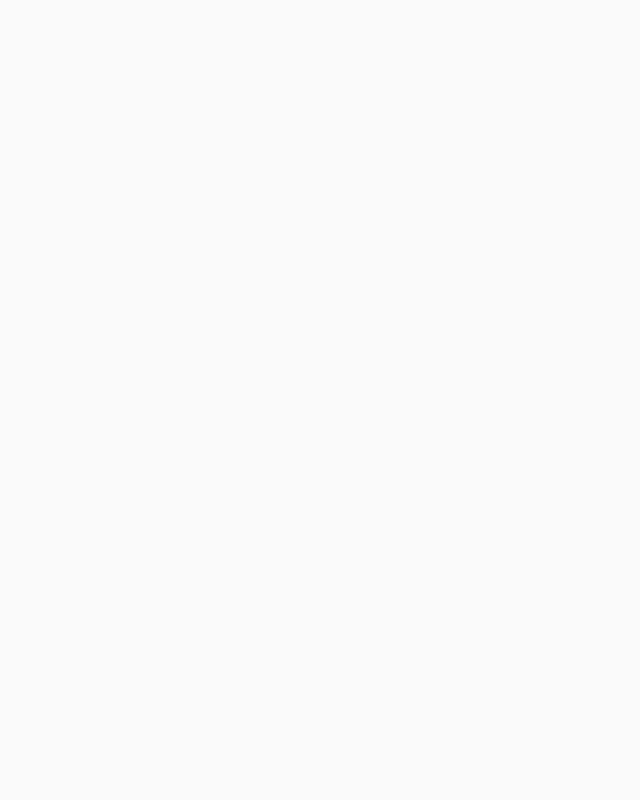
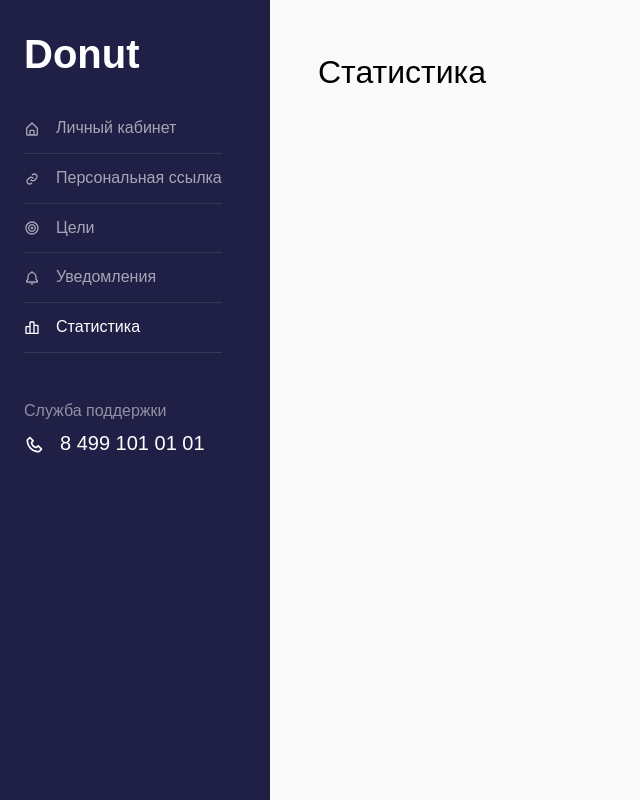
Before and after one commit to lerastromtsova/donut, a React (Create React App) app: page /stats in a window 1280 px wide. Shown: the whole page, without its empty margins (0-640 px from the left). Built offline with nearby package versions, Linux system fonts and the light colour scheme.

Commit message:
Navigation fix

```diff
--- a/src/App.tsx
+++ b/src/App.tsx
@@ -9,8 +9,8 @@ import "./App.css"
 function App() {
   return (
       <Switch>
-          <Route path='/donut/streamer' component={StreamerPage} />
-          <Route path='/donut/donate_to/:nickname' component={DonateToStreamerPage} />
+          <Route exact path='/donate_to/:nickname' component={DonateToStreamerPage} />
+          <Route component={StreamerPage} />
       </Switch>
   );
 }
--- a/src/components/Sidebar.tsx
+++ b/src/components/Sidebar.tsx
@@ -13,20 +13,20 @@ function Sidebar() {
             <div className="p-4">
                 <h1><a href="/" className="logo">Donut</a></h1>
                 <ul className="list-unstyled components mb-5">
-                    <li className={location.pathname === "/donut/streamer/profile" ? "active" : ""}>
-                        <Link to="/donut/streamer/profile"><BiHomeAlt className="mr-3"/>Личный кабинет</Link>
+                    <li className={location.pathname === "/profile" ? "active" : ""}>
+                        <Link to="/profile"><BiHomeAlt className="mr-3"/>Личный кабинет</Link>
                     </li>
-                    <li className={location.pathname === "/donut/streamer/donate" ? "active" : ""}>
-                        <Link to="/donut/streamer/donate"><BiLink className="mr-3"/>Персональная ссылка</Link>
+                    <li className={location.pathname === "/donate" ? "active" : ""}>
+                        <Link to="/donate"><BiLink className="mr-3"/>Персональная ссылка</Link>
                     </li>
-                    <li className={location.pathname === "/donut/streamer/goals" ? "active" : ""}>
-                        <Link to="/donut/streamer/goals"><BiBullseye className="mr-3"/>Цели</Link>
+                    <li className={location.pathname === "/goals" ? "active" : ""}>
+                        <Link to="/goals"><BiBullseye className="mr-3"/>Цели</Link>
                     </li>
-                    <li className={location.pathname === "/donut/streamer/notifications" ? "active" : ""}>
-                        <Link to="/donut/streamer/notifications"><BiBell className="mr-3"/>Уведомления</Link>
+                    <li className={location.pathname === "/notifications" ? "active" : ""}>
+                        <Link to="/notifications"><BiBell className="mr-3"/>Уведомления</Link>
                     </li>
-                    <li className={location.pathname === "/donut/streamer/stats" ? "active" : ""}>
-                        <Link to="/donut/streamer/stats"><BiBarChartAlt2 className="mr-3"/>Статистика</Link>
+                    <li className={location.pathname === "/stats" ? "active" : ""}>
+                        <Link to="/stats"><BiBarChartAlt2 className="mr-3"/>Статистика</Link>
                     </li>
                 </ul>
 
--- a/src/pages/StreamerPage.tsx
+++ b/src/pages/StreamerPage.tsx
@@ -14,11 +14,11 @@ function StreamerPage({match}: RouteComponentProps<TParams>) {
         <Sidebar/>
         <div className="main p-4 p-md-5 pt-5">
             <Switch>
-                <Route exact path={match.url +'/profile'} component={ProfilePage} />
-                <Route exact path={match.url +'/donate'} component={DonateLinkPage} />
-                <Route exact path={match.url +'/goals'} component={GoalsPage} />
-                <Route exact path={match.url +'/notifications'} component={NotificationsPage} />
-                <Route exact path={match.url +'/stats'} component={StatsPage} />
+                <Route exact path='/profile' component={ProfilePage} />
+                <Route exact path='/donate' component={DonateLinkPage} />
+                <Route exact path='/goals' component={GoalsPage} />
+                <Route exact path='/notifications' component={NotificationsPage} />
+                <Route exact path='/stats' component={StatsPage} />
             </Switch>
         </div>
     </div>)
```
